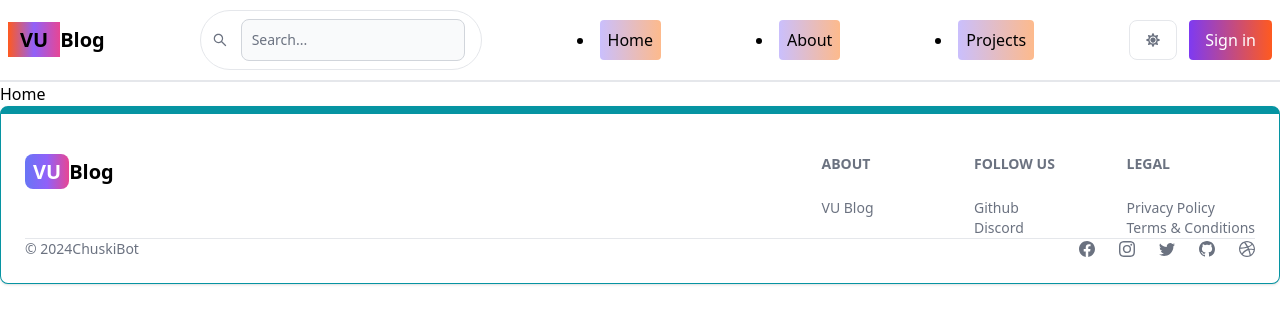
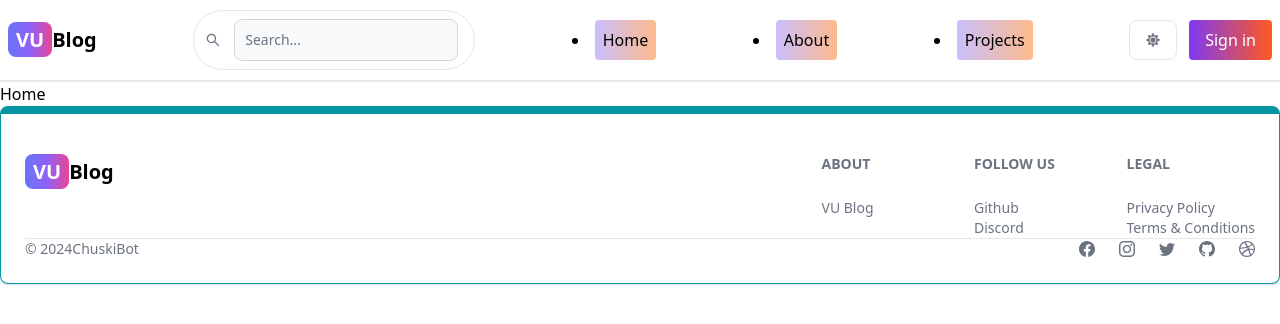
Before and after one commit to Chuskibot/Vu-mern-blog, a React (Vite) app in the folder client/: page / in a window 1280 px wide. Shown: the top 324 px of the page. Built offline with nearby package versions, Linux system fonts and the light colour scheme; no server answers.

Commit message:
Logo corrrection  korlam

```diff
--- a/client/src/components/Header.jsx
+++ b/client/src/components/Header.jsx
@@ -24,7 +24,7 @@
         to="/"
         className="self-center whitespace-nowrap text-sm sm:text-xl font-semibold dark:text-white"
       >
-        <span className="px-3 py-1 bg-gradient-to-r from-orange-500 via-purple-500 to-pink-500">
+        <span className='px-2 py-1 bg-gradient-to-r from-indigo-500 via-purple-500 to-pink-500 rounded-lg text-white'>
           VU
         </span>
         Blog
```
